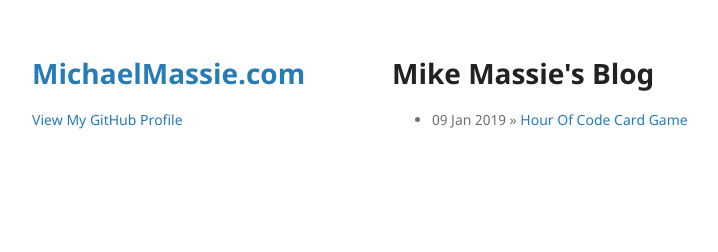
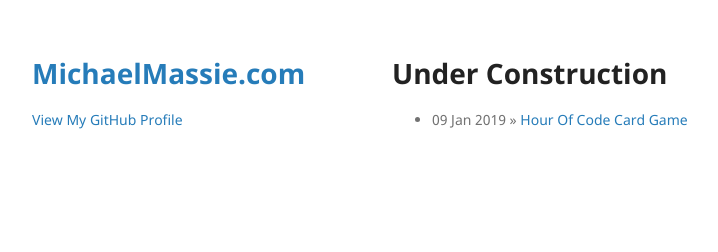
Before and after one commit to mmassie/mmassie.github.io, a Jekyll site: the page built from blog/index.html, in a window 1280 px wide. Shown: the top 252 px of the page, without its empty margins (178-896 px from the left). Built offline with Jekyll 4.4.1, drawn with Linux system fonts in a browser that asks for light colours; the repository's description, which GitHub fills in, is left out.

Commit message:
under contruction

```diff
--- a/blog/index.html
+++ b/blog/index.html
@@ -1,6 +1,6 @@
 ---
 layout: default
-title: Mike Massie's Blog
+title: Under Construction
 ---
 	<h1>{{ page.title }}</h1>
 	<ul class="posts">
```
